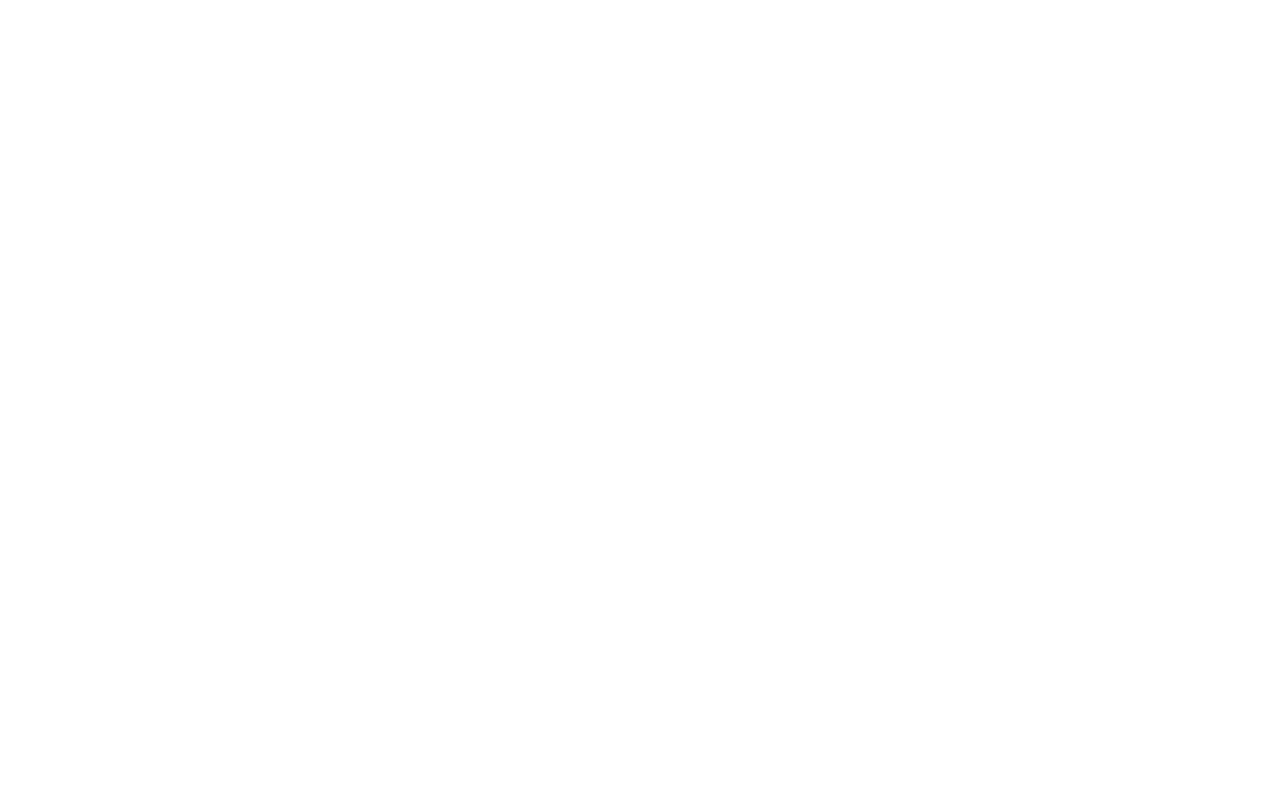
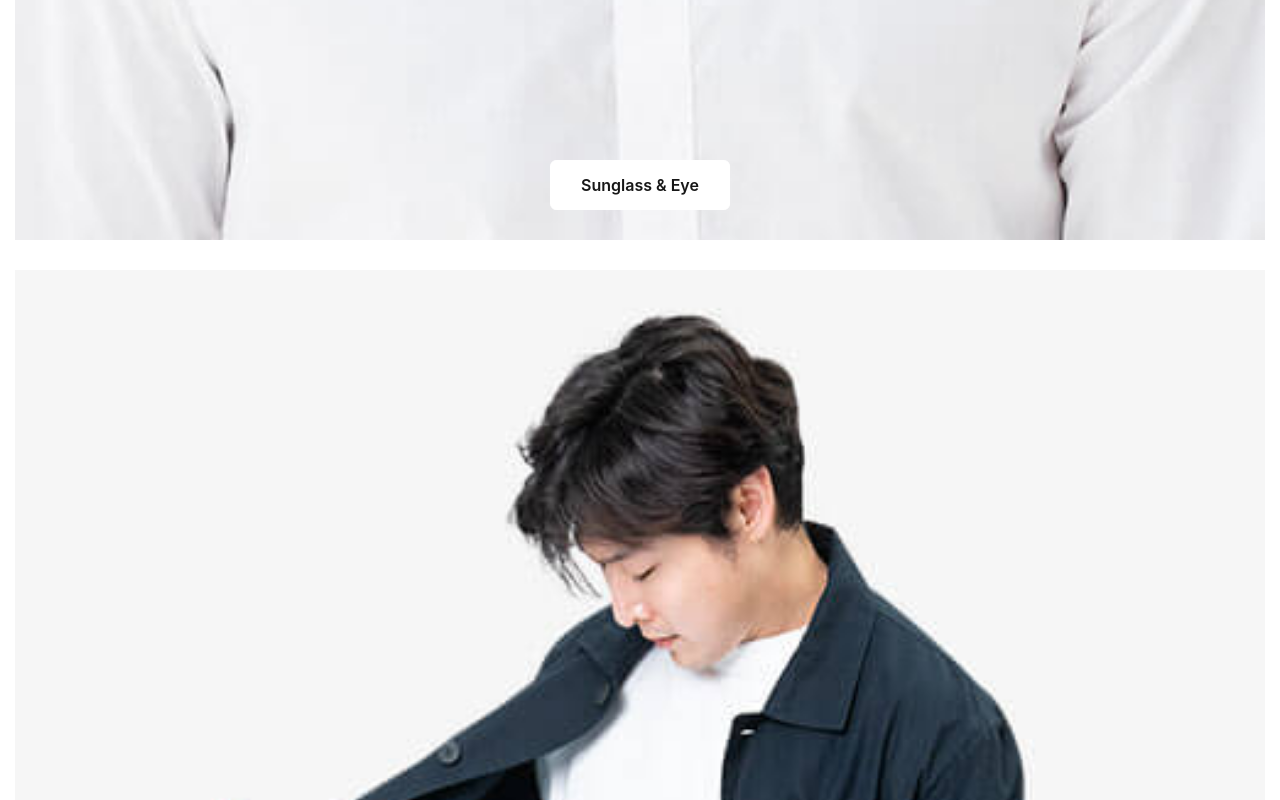
Before and after one commit to czzonet/example-casmart, a React app: page / in a window 1280 px wide. Shown: the part 2000-2800 px from the top of the page. Before the commit the page ends 841 px from the top, so only its background shows below. Built offline with nearby package versions, Linux system fonts and the light colour scheme.

Commit message:
feat: :art: add PageHomeMainCategory. 添加类别区块

```diff
--- a/package.json
+++ b/package.json
@@ -28,6 +28,7 @@
     "@types/express": "^4.17.11",
     "@types/http-proxy-middleware": "^0.19.3",
     "@types/node": "^17.0.35",
+    "@types/ramda": "^0.28.15",
     "@types/react-dom": "^17.0.1",
     "@types/styled-components": "^5.1.9",
     "@types/webpack-bundle-analyzer": "^4.4.1",
@@ -71,6 +72,7 @@
     "classnames": "^2.3.2",
     "dayjs": "^1.10.7",
     "immer": "^9.0.5",
+    "ramda": "^0.28.0",
     "react": "^17.0.1",
     "react-dom": "^17.0.1",
     "react-icons": "^4.4.0",
--- a/src/css/global.css
+++ b/src/css/global.css
@@ -140,3 +140,11 @@
   --color: var(--white);
   --border-color: var(--eerie-black);
 }
+
+.section {
+  padding-block: var(--section-padding);
+}
+
+.w-100 {
+  width: 100%;
+}
--- a/src/page/home/PageHomeMain.tsx
+++ b/src/page/home/PageHomeMain.tsx
@@ -2,6 +2,7 @@
 import styled from "styled-components";
 
 import imgHero from "../../assets/images/hero-banner.jpg";
+import { PageHomeMainCategory } from "./main/PageHomeMainCategory";
 import { PageHomeMainService } from "./main/PageHomeMainService";
 
 export const PageHomeMain: React.FC = () => {
@@ -16,6 +17,8 @@
       </article>
 
       <PageHomeMainService></PageHomeMainService>
+
+      <PageHomeMainCategory></PageHomeMainCategory>
     </Style>
   );
 };
--- /dev/null
+++ b/src/page/home/main/PageHomeMainCategory.tsx
@@ -0,0 +1,98 @@
+import React from "react";
+import styled from "styled-components";
+import { map } from "ramda";
+
+import imgCategory1 from "../../../assets/images/category-1.jpg";
+import imgCategory2 from "../../../assets/images/category-2.jpg";
+import imgCategory3 from "../../../assets/images/category-3.jpg";
+import imgCategory4 from "../../../assets/images/category-4.jpg";
+import imgCategory5 from "../../../assets/images/category-5.jpg";
+import imgCategory6 from "../../../assets/images/category-6.jpg";
+
+const Item: React.FC<{ name: string; src: string }> = ({ name, src }) => {
+  return (
+    <li>
+      <figure>
+        <img
+          src={src}
+          alt={name}
+          loading="lazy"
+          width={501}
+          height={600}
+          className="w-100"
+        />
+      </figure>
+
+      <a href="# " className="btn btn-secondary">
+        {name}
+      </a>
+    </li>
+  );
+};
+
+const dataList: { name: string; src: string }[] = [
+  { name: "Sunglass & Eye", src: imgCategory1 },
+  { name: "Active & Outdoor", src: imgCategory2 },
+  { name: "Winter Wear", src: imgCategory3 },
+  { name: "Exclusive Footwear", src: imgCategory4 },
+  { name: "Jewelry", src: imgCategory5 },
+  { name: "Sports Cap", src: imgCategory6 },
+];
+
+export const PageHomeMainCategory: React.FC = () => {
+  return (
+    <Style className="container">
+      <ul>
+        {map((d) => {
+          return <Item key={d.name} name={d.name} src={d.src}></Item>;
+        }, dataList)}
+      </ul>
+    </Style>
+  );
+};
+
+const Style = styled.div`
+  padding-top: 0;
+
+  > ul {
+    display: flex;
+    flex-wrap: wrap;
+    justify-content: center;
+    align-items: center;
+    gap: 30px;
+
+    > li {
+      width: 100%;
+      position: relative;
+
+      &:hover {
+        > figure {
+          > img {
+            transform: scale(1.05);
+          }
+        }
+      }
+
+      > figure {
+        background: var(--cultured);
+        aspect-ratio: 2 / 2.35;
+        overflow: hidden;
+
+        > img {
+          height: 100%;
+          object-fit: cover;
+          transition: var(--transition-2);
+        }
+      }
+
+      > a {
+        position: absolute;
+        bottom: 30px;
+        left: 50%;
+        transform: translateX(-50%);
+        width: max-content;
+        padding-inline: 30px;
+      }
+    }
+  }
+`;
--- a/src/page/home/main/PageHomeMainService.tsx
+++ b/src/page/home/main/PageHomeMainService.tsx
@@ -1,5 +1,6 @@
 import React from "react";
 import styled from "styled-components";
+
 import imgService1 from "../../../assets/images/service-icon-1.svg";
 import imgService2 from "../../../assets/images/service-icon-2.svg";
 import imgService3 from "../../../assets/images/service-icon-3.svg";
```
Also changed, not shown: 1 other file (tests, documents, lock files or other folders).
